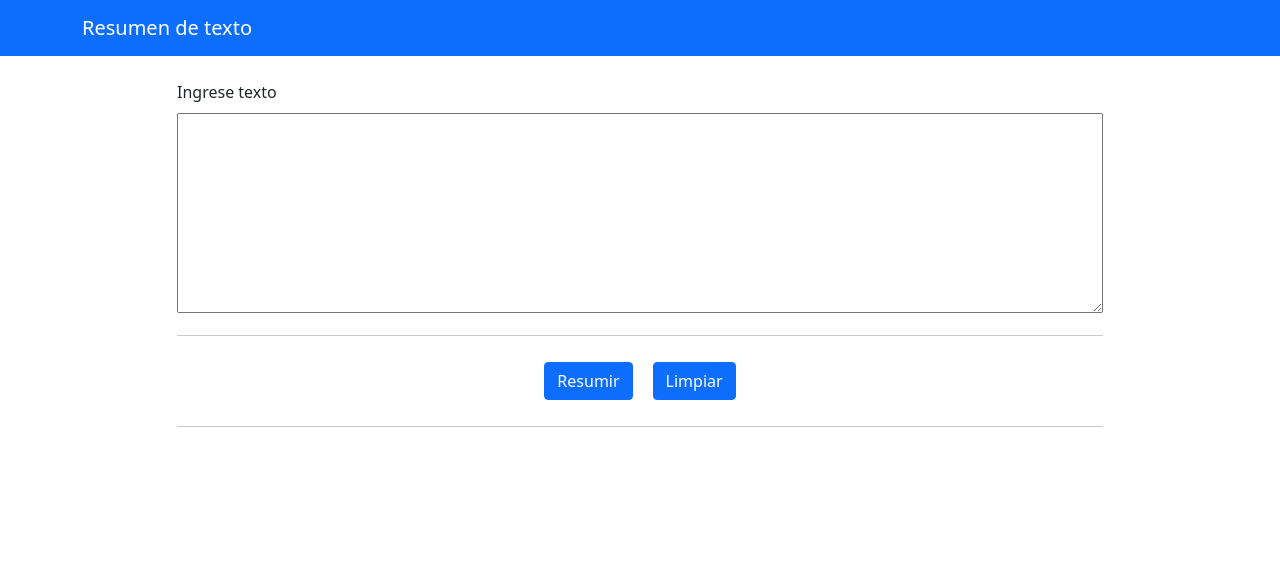
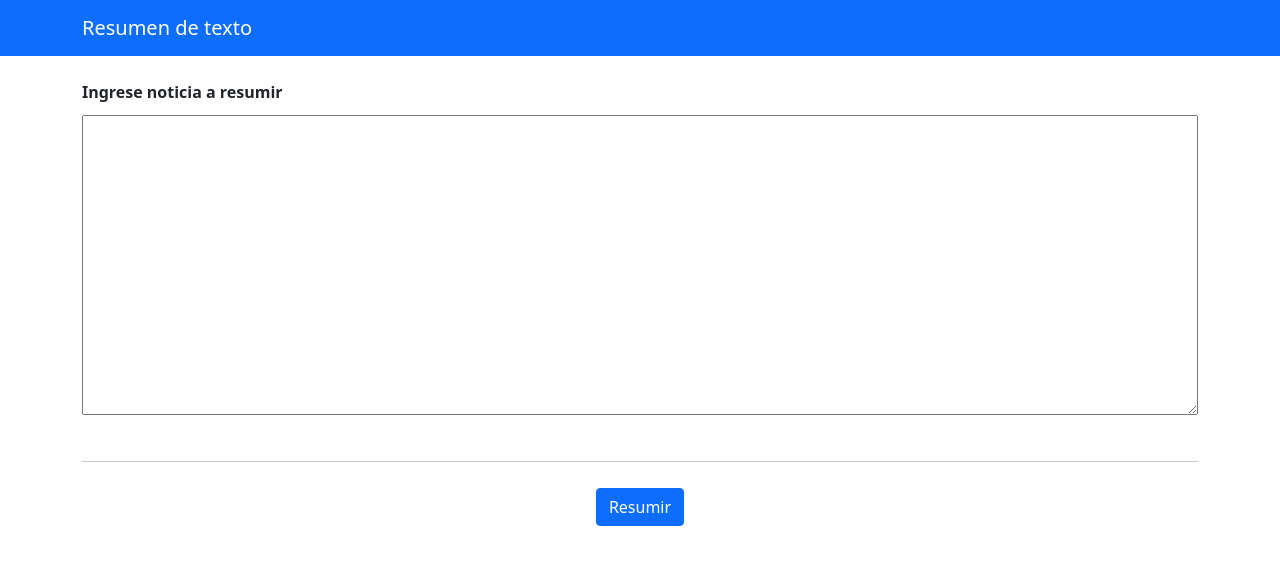
Before and after one commit to AngeloULS/Resumenes, a Flask app: page / in a window 1280 px wide. Shown: the top 565 px of the page. Run offline with Flask 2, Linux system fonts and the light colour scheme; some libraries are stand-ins or nearby versions.

Commit message:
Actualización de index
+ cambio flujo de la pagina
- se elimino código redundante
+ Se separo CSS de HTML
+ Se utilizo Layuot

```diff
--- a/Web/run.py
+++ b/Web/run.py
@@ -5,7 +5,6 @@ from transformers import BertTokenizerFast, EncoderDecoderModel
 
 app = Flask(__name__)
 app.secret_key = 'mysecretkey'
-
 
 def modificaTexto(texto):
     device = 'cuda' if torch.cuda.is_available() else 'cpu'
@@ -22,39 +21,32 @@ def modificaTexto(texto):
     return resultado
 
 
-
 @app.route('/', methods=["GET","POST"])
 def index():
-   # if request.method == 'GET':
-      #  if request.form.get('action1') == 'VALUE1':
-           # print('btn 1')
+    if request.method == 'POST':
+        return render_template('index.html')
+    elif request.method == 'GET':
+        return render_template('index.html')
 
-    return render_template('index.html')
 
-@app.route("/f", methods=['GET', 'POST'])
+@app.route("/resumen", methods=['GET', 'POST'])
 def indexx():
     if request.method == 'POST':
         if request.form.get('action1') == 'VALUE1':
             print('btn 1')
             texto = request.form['input']
             print(texto)
-
             resultado =''
             resultado = resultado + modificaTexto(texto)
+            flash(resultado)
+            flash(texto)
 
-            flash(resultado)
-        elif  request.form.get('action2') == 'VALUE2':
-            print('btn 2')
-        else:
-            pass # unknown
+            return render_template('response.html', noticia = texto, resumen = resultado)
+
     elif request.method == 'GET':
-        return render_template('index.html')
+        return render_template('index.html') #index.html
 
-    return render_template("index.html")
-
-
-
-
+    return render_template("response.html") #index.html
 
 if __name__ == "__main__":
     app.run(debug= True)
--- a/Web/static/css/style.css
+++ b/Web/static/css/style.css
@@ -1,3 +1,41 @@
-textArea {
-    color: red;
+/*Layout*/
+.navbar{
+    background-color: #e3f2fd;;
 }
+
+/*Index*/
+.titulo{
+    padding-bottom:1%;
+    font-weight: 600;
+}
+
+.textAreaNoticia{
+    width: 100%;
+    height: 300px;
+    resize: both;
+    text-align: justify;
+    padding-right:15px;
+    padding-left:15px;
+}
+
+.btn{
+    margin: 10px;
+}
+
+/*Resumen*/
+
+.div_texto{
+    background-color: #f0eded;
+    border-radius: 5px;
+    padding-right:10px;
+    padding-left:10px;
+}
+
+.p_parrafo{
+    text-align: justify;
+}
+
+.div_btn{
+    display: flex;
+    justify-content: center;
+}
--- a/Web/templates/index.html
+++ b/Web/templates/index.html
@@ -1,79 +1,21 @@
-<!doctype html>
-<html lang="en">
-  <head>
-    <!-- Required meta tags -->
-    <meta charset="utf-8">
-    <meta name="viewport" content="width=device-width, initial-scale=1">
-    <!-- Bootstrap CSS -->
-    <link href="https://cdn.jsdelivr.net/npm/bootstrap@5.0.2/dist/css/bootstrap.min.css" rel="stylesheet" integrity="sha384-EVSTQN3/azprG1Anm3QDgpJLIm9Nao0Yz1ztcQTwFspd3yD65VohhpuuCOmLASjC" crossorigin="anonymous">
-    <!-- CSS -->
-    <link rel="stylesheet" href="/Web/templates/css/style.css" type="text/css">
-    <script src="https://ajax.googleapis.com/ajax/libs/jquery/3.1.0/jquery.min.js"></script>
-    <title>Resumen de texto</title>
-  </head>
-  <nav class="navbar navbar-dark bg-primary" style="background-color: #e3f2fd;">
-    <div class="container">
-      <a class="navbar-brand" href="#">Resumen de texto</a>
-    </div>
-  </nav>
-  <body>
-    <br>
-    <div class="container">
-        <div class="row">
-          <div class="col-1">
-          </div>
-          <div class="col-10">
-            <form method="POST" action="/f">  <!-- method="POST" action="/f" -->
-                <div class="form-group">
-                    <label for="textInput" style="padding-bottom:1%; font-weight: 300;">Ingrese texto</label>
-                    <br>
-                    <textarea type="text" name="input" id="textInput" style="width: 100%; height: 200px; resize: both;" ></textarea>
-                  </div>
-                <hr>
-                <div style="display: flex; justify-content: center; ">
-                    <button  id ="btn_resumir" type="submit" value ="VALUE1" onclick="loading();" name="action1" class="btn btn-primary" style=" margin: 10px">Resumir</button>
-                    <button type="submit" value ="VALUE2" name="action1" class="btn btn-primary" style=" margin: 10px">Limpiar</button>
+{% extends "layout.html" %}
 
-                </div>
-                <hr>
-                <div>
-                  <div id='loader' style='background: url(Web/static/img/tenor.gif) no-repeat;'>
+{% block content1%}
 
-                  </div>
-                </div>
-                <div id="content" style="background-color: #f0eded  ; border-radius: 5px;  padding-right:10px; padding-left:10px;">
-                  {% with messages = get_flashed_messages() %}
-                  {%if messages%}
-                  {%for message in messages%}
-                  <p style="text-align: justify; ">{{message}}</p>
-                  {%endfor%}
-                  {%endif%}
-                  {%endwith%}
-                </div>
-                <br>
-              </form>
-          </div>
-          <div class="col-1">
+<div class="container">
+  <div>
+    <form method="POST" action="/resumen">  <!-- method="POST" action="/f" -->
+      <div class="form-group">
+          <label class = "titulo" for="textInput">Ingrese noticia a resumir</label>
+          <textarea class="textAreaNoticia" type="text" name="input" id="textInput" ></textarea>
+      </div>
+      <br>
+      <hr>
+      <div class = "div_btn">
+          <button class="btn btn-primary" id ="btn_resumir" type="submit" value ="VALUE1" onclick="loading();" name="action1" >Resumir</button>
+      </div>
+    </form>
+  </div>
+</div>
 
-          </div>
-        </div>
-      </div>
-    <!-- Optional JavaScript; choose one of the two! -->
-
-    <!-- Option 1: Bootstrap Bundle with Popper -->
-    <script src="https://cdn.jsdelivr.net/npm/bootstrap@5.0.2/dist/js/bootstrap.bundle.min.js" integrity="sha384-MrcW6ZMFYlzcLA8Nl+NtUVF0sA7MsXsP1UyJoMp4YLEuNSfAP+JcXn/tWtIaxVXM" crossorigin="anonymous"></script>
-
-    <!-- Option 2: Separate Popper and Bootstrap JS -->
-    <!--
-    <script src="https://cdn.jsdelivr.net/npm/@popperjs/core@2.9.2/dist/umd/popper.min.js" integrity="sha384-IQsoLXl5PILFhosVNubq5LC7Qb9DXgDA9i+tQ8Zj3iwWAwPtgFTxbJ8NT4GN1R8p" crossorigin="anonymous"></script>
-    <script src="https://cdn.jsdelivr.net/npm/bootstrap@5.0.2/dist/js/bootstrap.min.js" integrity="sha384-cVKIPhGWiC2Al4u+LWgxfKTRIcfu0JTxR+EQDz/bgldoEyl4H0zUF0QKbrJ0EcQF" crossorigin="anonymous"></script>
-    -->
-    <script type="text/javascript">// <![CDATA[
-      function loading(){
-          $("#loading").show();
-          $("#content").hide();
-      }
-// ]]></script>
-
-  </body>
-</html>
+{% endblock%}
--- /dev/null
+++ b/Web/templates/layout.html
@@ -0,0 +1,47 @@
+<!doctype html>
+<html lang="en">
+
+<head>
+    <!-- Required meta tags -->
+    <meta charset="utf-8">
+    <meta name="viewport" content="width=device-width, initial-scale=1">
+    <!-- Bootstrap CSS -->
+    <link href="https://cdn.jsdelivr.net/npm/bootstrap@5.0.2/dist/css/bootstrap.min.css" rel="stylesheet"
+        integrity="sha384-EVSTQN3/azprG1Anm3QDgpJLIm9Nao0Yz1ztcQTwFspd3yD65VohhpuuCOmLASjC" crossorigin="anonymous">
+    <!-- CSS -->
+    <link rel="stylesheet" href="{{url_for('static', filename='css/style.css')}}" type="text/css">
+    <!-- Ajax -->
+    <script src="https://ajax.googleapis.com/ajax/libs/jquery/3.1.0/jquery.min.js"></script>
+    <title>Resumen de texto</title>
+</head>
+<nav class="navbar navbar-dark bg-primary">
+    <div class="container">
+        <a class="navbar-brand" href="#">Resumen de texto</a>
+    </div>
+</nav>
+<body>
+    <br>
+    {% block content1 %}
+
+    {% endblock %}
+
+    <!-- Optional JavaScript; choose one of the two! -->
+    <script type="text/javascript">// <![CDATA[
+        function loading() {
+            $("#loading").show();
+            $("#content").hide();
+        }
+    </script>
+    <!-- Option 1: Bootstrap Bundle with Popper -->
+    <script src="https://cdn.jsdelivr.net/npm/bootstrap@5.0.2/dist/js/bootstrap.bundle.min.js"
+        integrity="sha384-MrcW6ZMFYlzcLA8Nl+NtUVF0sA7MsXsP1UyJoMp4YLEuNSfAP+JcXn/tWtIaxVXM"
+        crossorigin="anonymous"></script>
+
+    <!-- Option 2: Separate Popper and Bootstrap JS -->
+    <!--
+    <script src="https://cdn.jsdelivr.net/npm/@popperjs/core@2.9.2/dist/umd/popper.min.js" integrity="sha384-IQsoLXl5PILFhosVNubq5LC7Qb9DXgDA9i+tQ8Zj3iwWAwPtgFTxbJ8NT4GN1R8p" crossorigin="anonymous"></script>
+    <script src="https://cdn.jsdelivr.net/npm/bootstrap@5.0.2/dist/js/bootstrap.min.js" integrity="sha384-cVKIPhGWiC2Al4u+LWgxfKTRIcfu0JTxR+EQDz/bgldoEyl4H0zUF0QKbrJ0EcQF" crossorigin="anonymous"></script>
+    -->
+</body>
+
+</html>
```
Also changed, not shown: Web/templates/indexx.html (deleted, +0 -72 lines), Web/templates/response.html (+28 -3 lines), Web/static/img/report.png (added).
